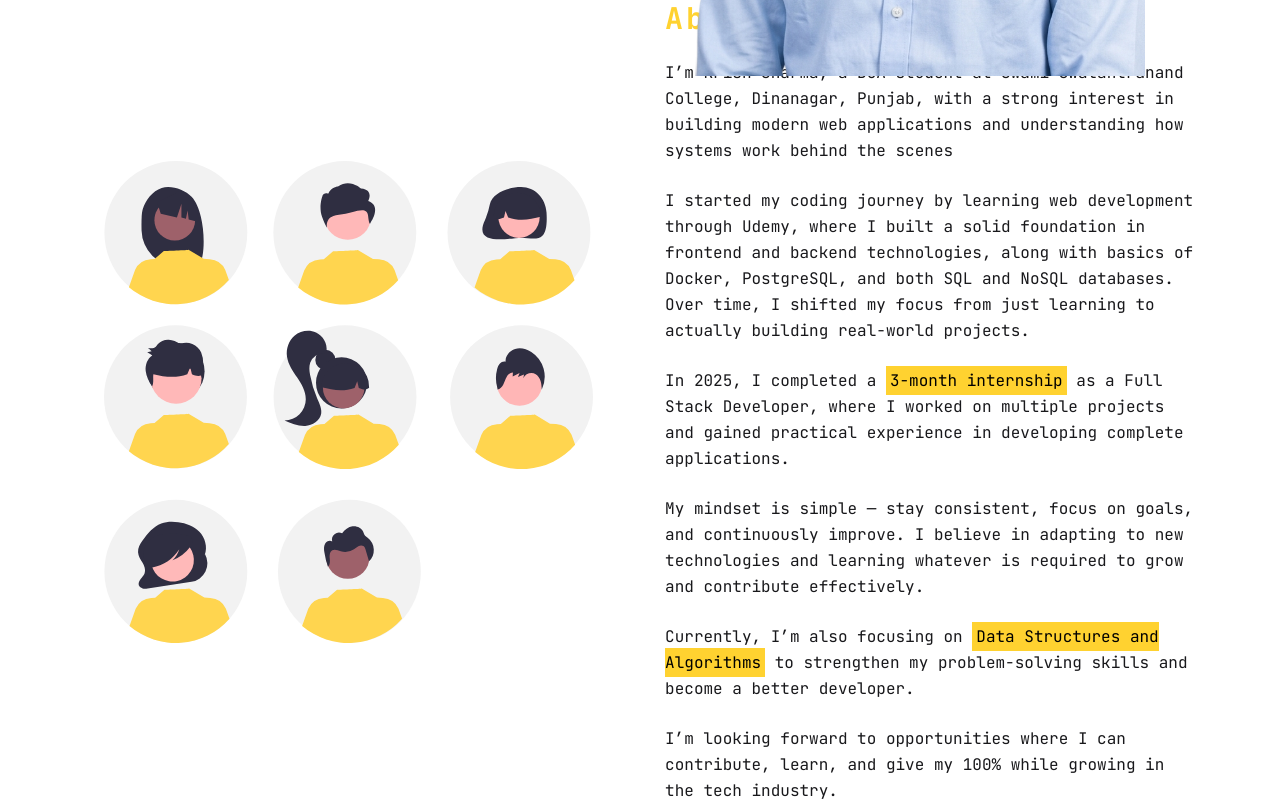
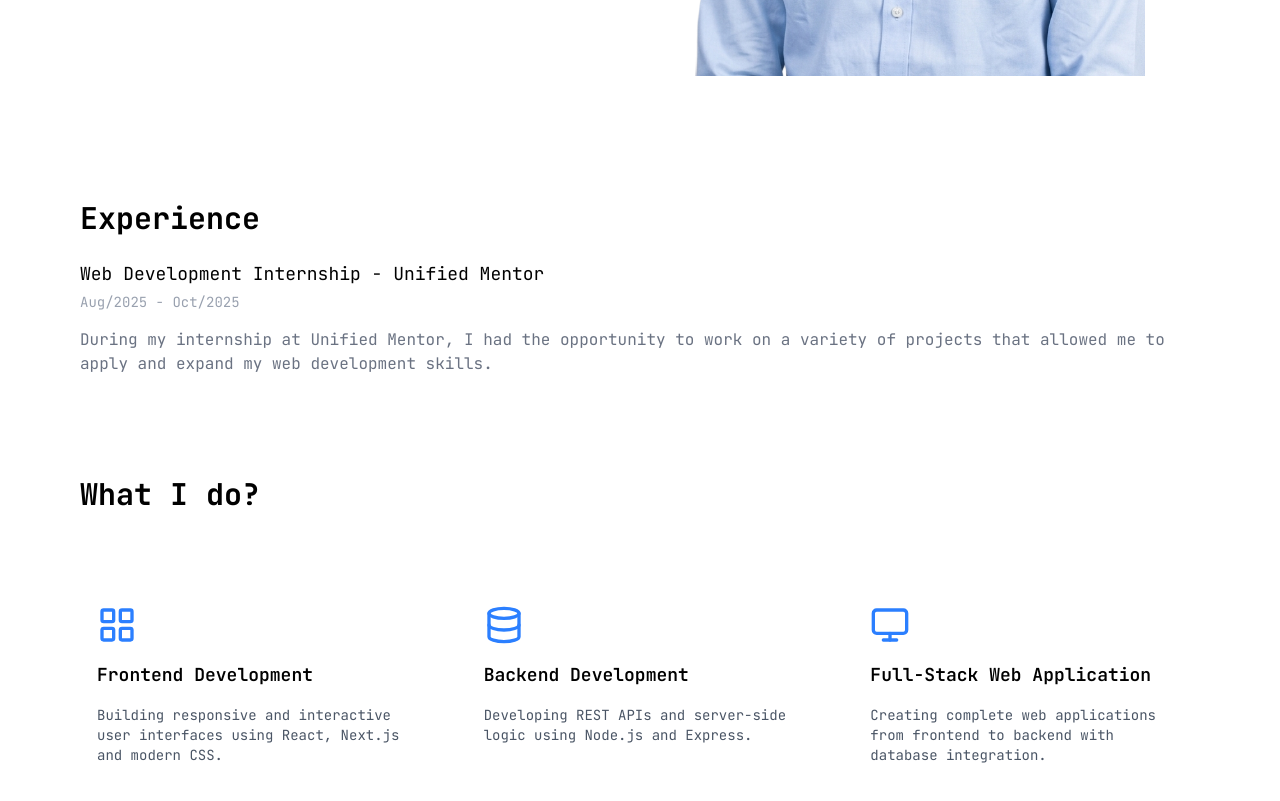
Before and after one commit to krish-sh/Portfolio, a Next.js app: page / in a window 1280 px wide. Shown: the part 800-1601 px from the top of the page. Built offline with nearby package versions, Linux system fonts and the light colour scheme.

Commit message:
About ui update

```diff
--- a/app/modules/components/About.tsx
+++ b/app/modules/components/About.tsx
@@ -1,56 +1,58 @@
 "use client";
 
-import { motion } from "framer-motion";
+import { Database, LayoutGrid, Monitor, Smartphone } from "lucide-react";
 import React from "react";
 
 function About() {
   return (
-    <div className="flex justify-center items-center  min-h-screen px-6 md:px-20 md:mt-0 mt-6 flex-col md:flex-row gap-12 w-full">
-      {/* Left Section */}
-      <div className="w-full md:w-1/2 md:m-0 m-2 p-6 hidden md:flex">
-        <img src="/undraw_team_85hs.svg" alt="" className="w-2xl " />
+    <div className="min-h-screen px-6 md:px-20 md:py-50 py-32  ">
+      <div className="mb-16">
+        <h1 className="md:text-3xl text-2xl  font-bold mb-6 ">Experience</h1>
+        <h3 className="md:text-lg  text-xlfont-semibold">
+          Web Development Internship - Unified Mentor
+        </h3>
+        <p className="text-sm text-gray-400 mt-1">Aug/2025 - Oct/2025</p>
+        <p className="text-gray-500 mt-4 ">
+          During my internship at Unified Mentor, I had the opportunity to work
+          on a variety of projects that allowed me to apply and expand my web
+          development skills.
+        </p>
       </div>
-      {/* Right Section */}
-      <div className="w-full md:w-1/2 space-y-6 flex flex-col  ">
-        <h1 className="font-bold text-3xl tracking-widest text-center md:text-start text-amber-300 ">
-          About Me
-        </h1>
-        <p className="  dark:text-zinc-400 text-zinc-900 leading-relaxed">
-          I’m Krish Sharma, a BCA student at Swami Swatantranand College,
-          Dinanagar, Punjab, with a strong interest in building modern web
-          applications and understanding how systems work behind the scenes
-        </p>
-        <p className="text-zinc-900 dark:text-zinc-400 leading-relaxed">
-          I started my coding journey by learning web development through Udemy,
-          where I built a solid foundation in frontend and backend technologies,
-          along with basics of Docker, PostgreSQL, and both SQL and NoSQL
-          databases. Over time, I shifted my focus from just learning to
-          actually building real-world projects.
-        </p>
-        <p className="text-zinc-900 dark:text-zinc-400 leading-relaxed">
-          In 2025, I completed a{" "}
-          <span className="bg-amber-300 text-black p-1">
-            3-month internship
-          </span>{" "}
-          as a Full Stack Developer, where I worked on multiple projects and
-          gained practical experience in developing complete applications.
-        </p>
-        <p className="text-zinc-900 dark:text-zinc-400 leading-relaxed">
-          My mindset is simple — stay consistent, focus on goals, and
-          continuously improve. I believe in adapting to new technologies and
-          learning whatever is required to grow and contribute effectively.
-        </p>
-        <p className="text-zinc-900 dark:text-zinc-400 leading-relaxed">
-          Currently, I’m also focusing on{" "}
-          <span className="bg-amber-300 p-1 text-black">
-            Data Structures and Algorithms
-          </span>{" "}
-          to strengthen my problem-solving skills and become a better developer.
-        </p>
-        <p className="text-zinc-900 dark:text-zinc-400 leading-relaxed">
-          I’m looking forward to opportunities where I can contribute, learn,
-          and give my 100% while growing in the tech industry.
-        </p>
+      {/* what i Do */}
+      <div className="md:mt-25 mt-0">
+        <h2 className="text-2xl md:text-3xl font-bold md:mb-15 mb-10">
+          What I do?
+        </h2>
+        <div className="grid md:grid-cols-3 gap-10 ">
+          <div className="space-y-4 p-6 rounded-xl hover:bg-zinc-800/5 hover:shadow-md    border border-gray-50/10 backdrop-blur-md py-8 px-4 hover:scale-105 transition-all duration-300">
+            <LayoutGrid className="w-10 h-10 text-blue-500" />
+            <h3 className="text-lg font-semibold">Frontend Development</h3>
+            <p className="text-gray-600 text-sm">
+              Building responsive and interactive user interfaces using React,
+              Next.js and modern CSS.{" "}
+            </p>
+          </div>
+
+          <div className="space-y-4 p-6 rounded-xl hover:bg-zinc-800/5 hover:shadow-md    border border-gray-50/10 backdrop-blur-md py-8 px-4 hover:scale-105 transition-all duration-300">
+            <Database className="w-10 h-10 text-blue-500" />
+            <h3 className="text-lg font-semibold">Backend Development</h3>
+            <p className="text-gray-600 text-sm">
+              Developing REST APIs and server-side logic using Node.js and
+              Express.{" "}
+            </p>
+          </div>
+
+          <div className="space-y-4 p-6 rounded-xl hover:bg-zinc-800/5 hover:shadow-md    border border-gray-50/10 backdrop-blur-md py-8 px-4 hover:scale-105 transition-all duration-300">
+            <Monitor className="w-10 h-10 text-blue-500" />
+            <h3 className="text-lg font-semibold">
+              Full-Stack Web Application
+            </h3>
+            <p className="text-gray-600 text-sm">
+              Creating complete web applications from frontend to backend with
+              database integration.
+            </p>
+          </div>
+        </div>
       </div>
     </div>
   );
```
